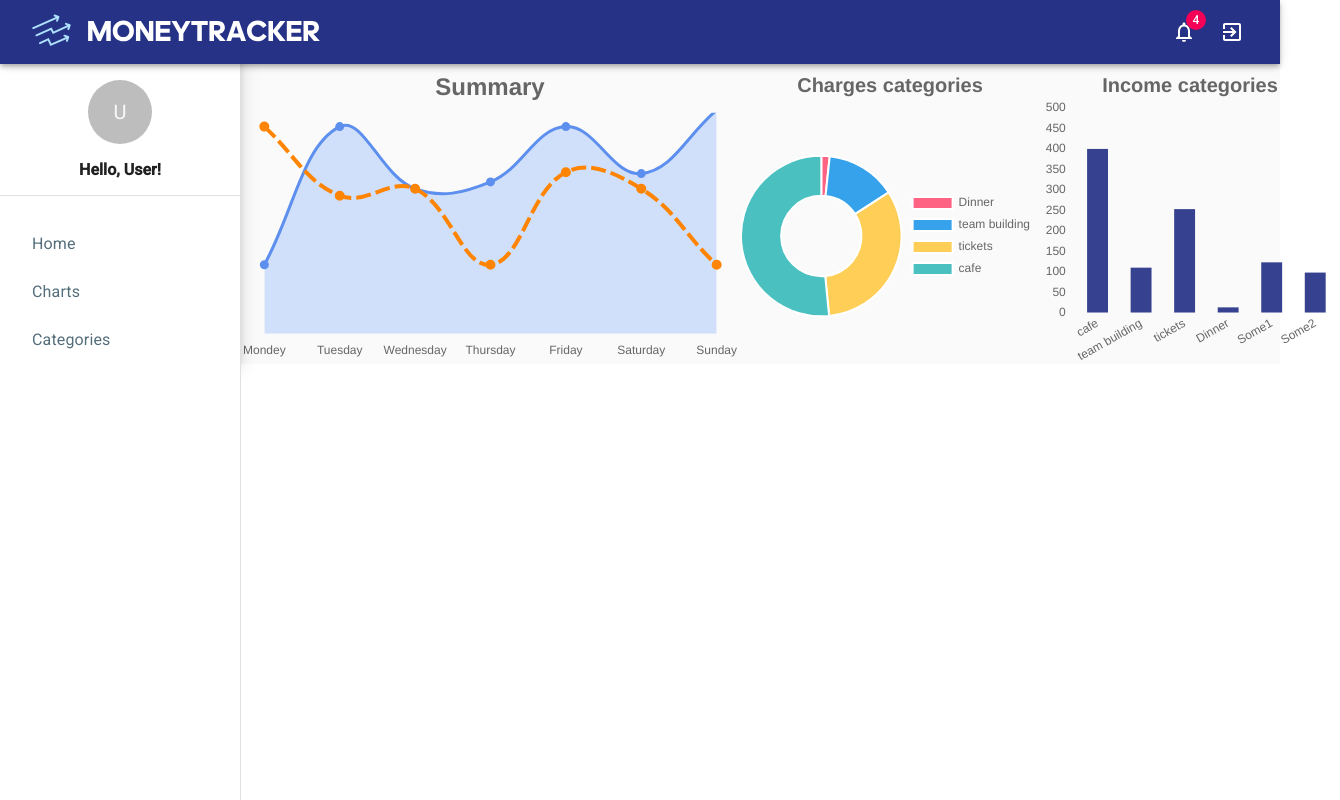
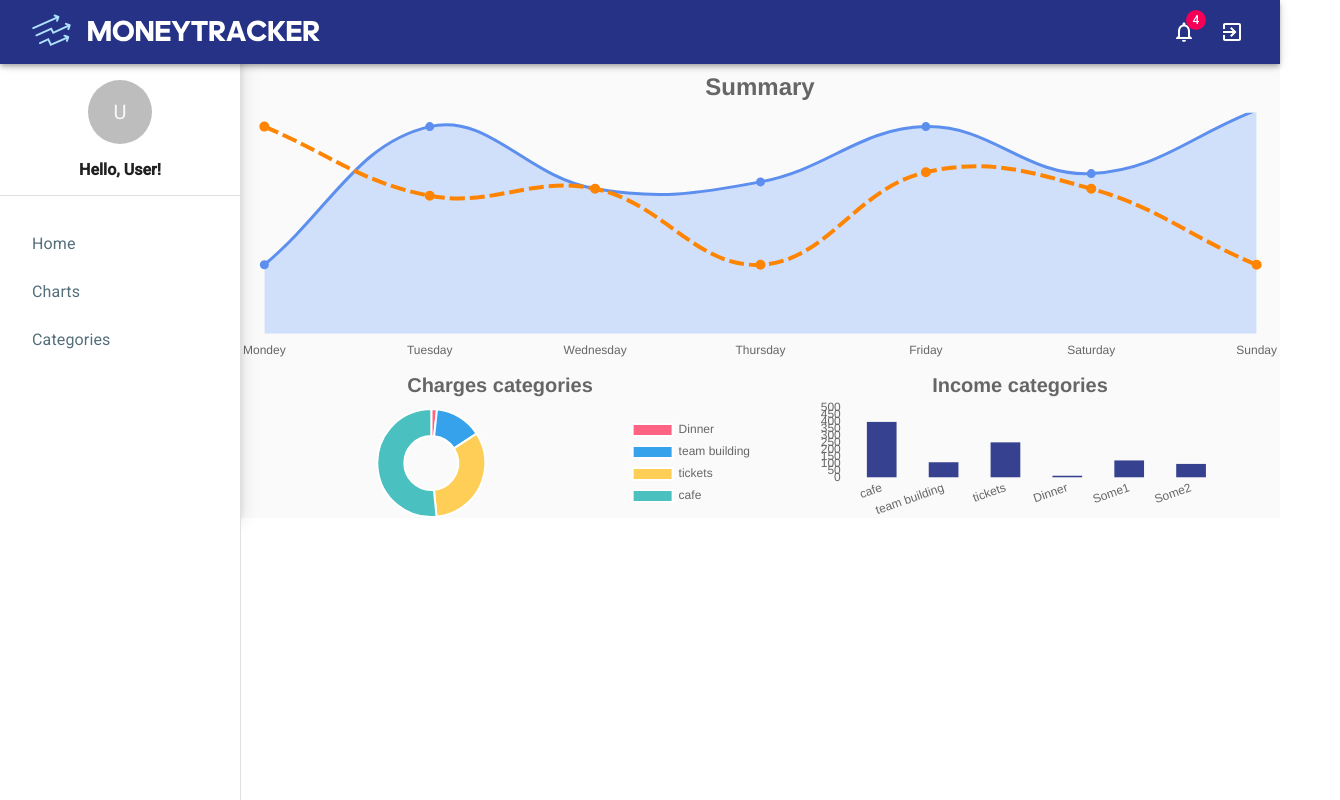
Before and after one commit to atripolskyy/moneytracker, a React (Create React App) app: page /charts in a window 1280 px wide. Shown: the whole page, 1340 px wide, since content can reach past the window. Built offline with nearby package versions, Linux system fonts and the light colour scheme.

Commit message:
feat: fix styles on charts page

```diff
--- a/src/components/Charts/charts.scss
+++ b/src/components/Charts/charts.scss
@@ -1,7 +1,22 @@
 .charts {
   margin-top: 5%;
-  display: flex;
+  display: grid;
+  grid-template-areas:
+            "linechart linechart"
+            "doughnutchart barchart";
+  width: 100%;
+}
 
+.lineChart {
+  grid-area: linechart;
+}
+
+.doughnutChart {
+  grid-area: doughnutchart;
+}
+
+.barChart {
+  grid-area: barchart;
 }
 // .lineChart {
 //   max-width: 95%;
```
